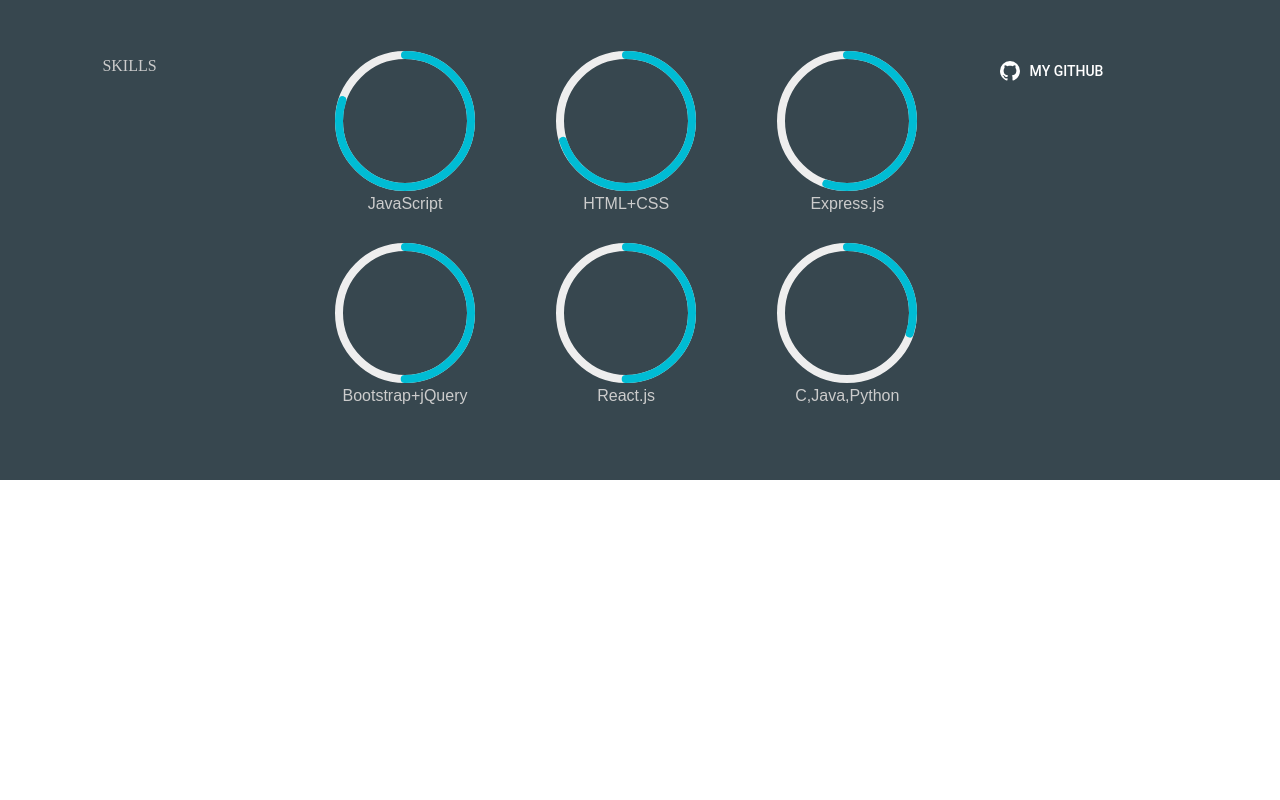
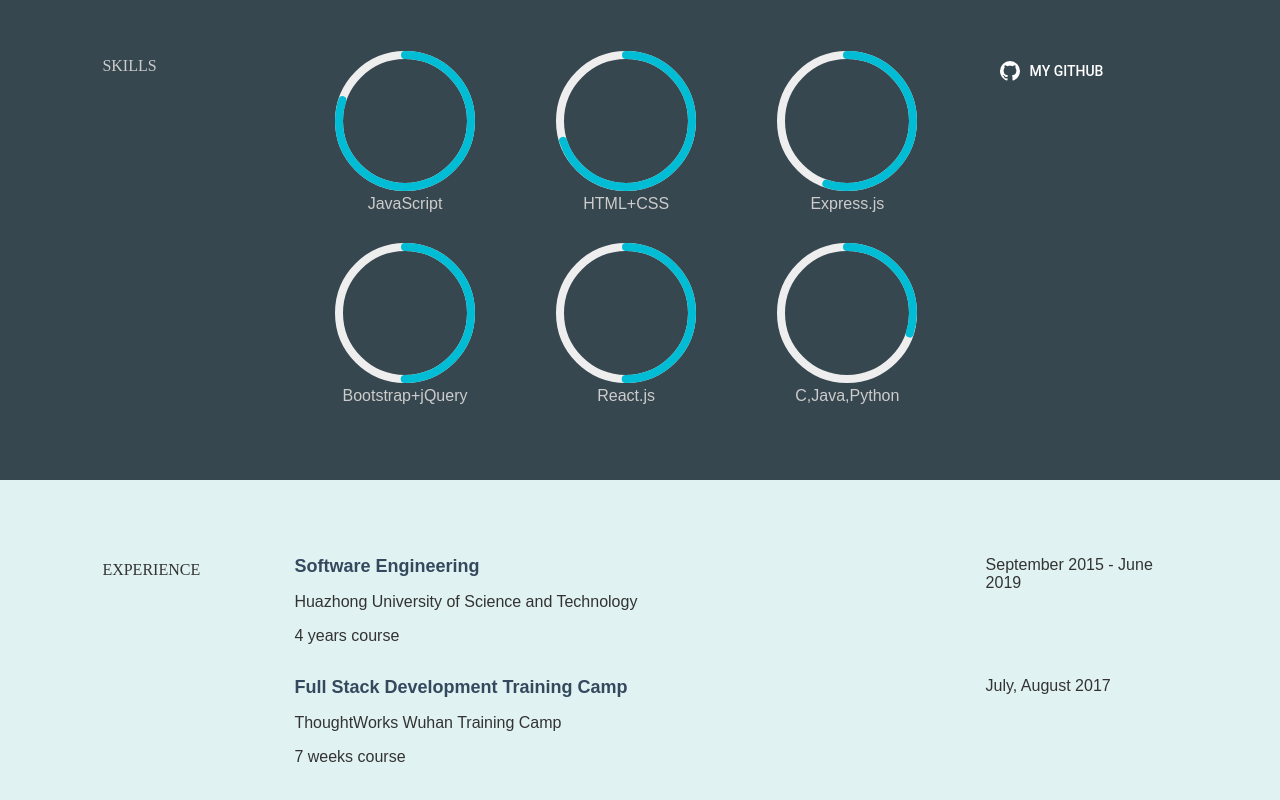
Before and after one commit to Lovegoodstudy/myresume-react, a React (Create React App) app: page / in a window 1280 px wide. Shown: the part 1088-1888 px from the top of the page. Before the commit the page ends 1568 px from the top, so only its background shows below. Built offline with nearby package versions, Linux system fonts and the light colour scheme.

Commit message:
Experience complete

```diff
--- a/src/App.js
+++ b/src/App.js
@@ -3,13 +3,14 @@ import './App.css';
 
 import MuiThemeProvider from 'material-ui/styles/MuiThemeProvider';
 import getMuiTheme from 'material-ui/styles/getMuiTheme';
-import {teal100, teal500, blueGrey800, tealA200, tealA700} from 'material-ui/styles/colors'
+import {teal100, teal500, blueGrey800, teal50, tealA700} from 'material-ui/styles/colors'
 
 import NavBar from './NavBar'
 import Header from './Header'
 import About from './About'
 import Education from './Education'
 import Skills from './Skills'
+import Experience from './Experience'
 
 const muiTheme = getMuiTheme({
     appBar: {
@@ -24,6 +25,8 @@ const muiTheme = getMuiTheme({
         educationTextColor : '#444444',
         skillsBackgroundColor : blueGrey800,
         skillsTextColor : '#cccccc',
+        experienceBackgroundColor : teal50,
+        experienceTextColor : '#333333'
     }
 });
 
@@ -37,6 +40,7 @@ class App extends Component {
                     <About/>
                     <Education/>
                     <Skills/>
+                    <Experience/>
                 </div>
             </MuiThemeProvider>
         );
--- /dev/null
+++ b/src/Experience.js
@@ -0,0 +1,44 @@
+import React,{Component} from 'react';
+import muiThemeable from 'material-ui/styles/muiThemeable';
+import FlatButton from 'material-ui/FlatButton'
+import SvgIcon from 'material-ui/SvgIcon';
+
+class Experience extends Component {
+    render() {
+        let styles = {
+            background : {
+                backgroundColor: this.props.muiTheme.palette.experienceBackgroundColor,
+                paddingTop : '60px',
+                paddingBottom : '60px',
+                color: this.props.muiTheme.palette.experienceTextColor
+            }
+        };
+        return(
+            <div className="Block" style={styles.background} id="Experience">
+                <div className="Header">
+                    <h4>EXPERIENCE</h4>
+                </div>
+                <div className="Context">
+                    <p><t>Software Engineering</t></p>
+                    <p>Huazhong University of Science and Technology</p>
+                    <p>4 years course</p>
+                </div>
+                <div className="More">
+                    <p>September 2015 - June 2019</p>
+                </div>
+                <div className="Header">
+                </div>
+                <div className="Context">
+                    <p><t>Full Stack Development Training Camp</t></p>
+                    <p>ThoughtWorks Wuhan Training Camp</p>
+                    <p>7 weeks course</p>
+                </div>
+                <div className="More">
+                    <p>July, August 2017</p>
+                </div>
+            </div>
+        )
+    }
+}
+
+export default muiThemeable()(Experience)
--- a/src/index.css
+++ b/src/index.css
@@ -4,16 +4,21 @@ body {
     font-family: sans-serif;
 }
 
-#Education t {
-    color: #34495e;
+t {
     font-weight: bold;
     font-size: large;
 }
 
+#Education t {
+    color: #34495e;
+}
+
 #Skills t {
     color: #dddddd;
-    font-weight: bold;
-    font-size: large;
+}
+
+#Experience t {
+    color: #34495e;
 }
 
 @media (max-width: 799px) {
```
